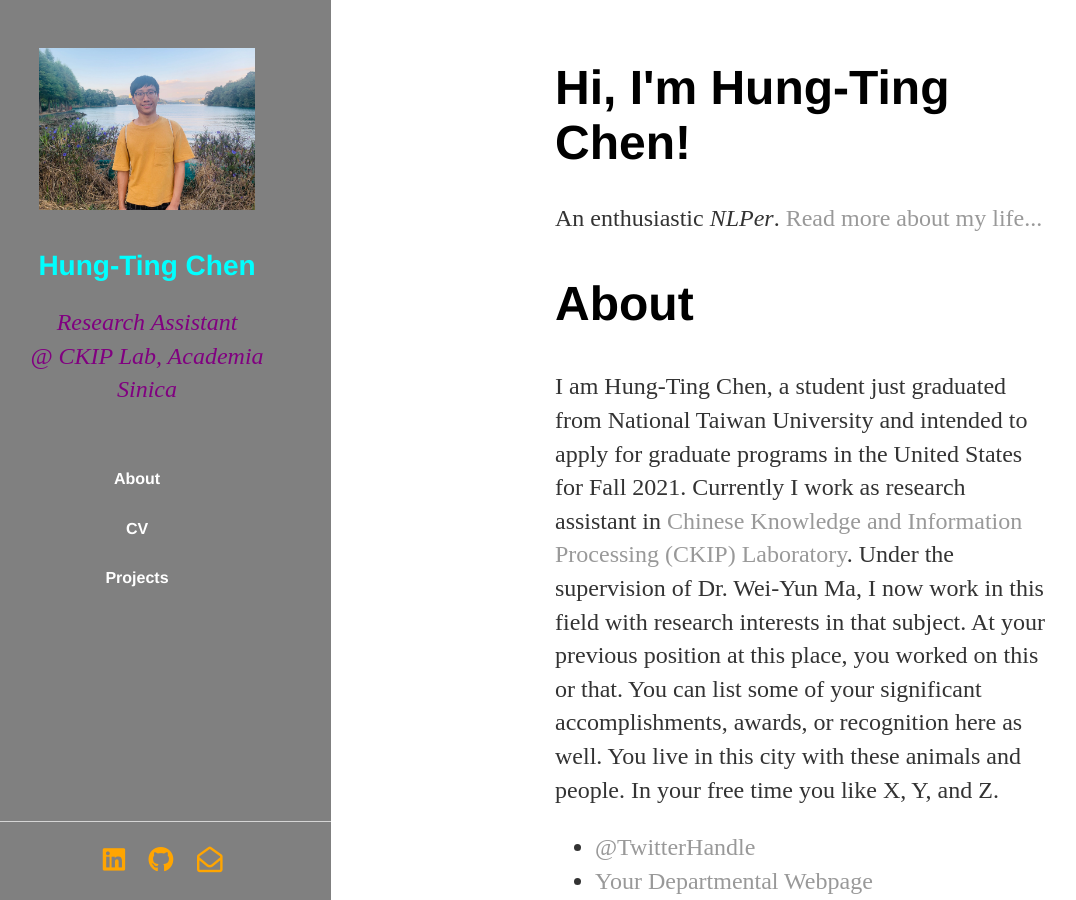
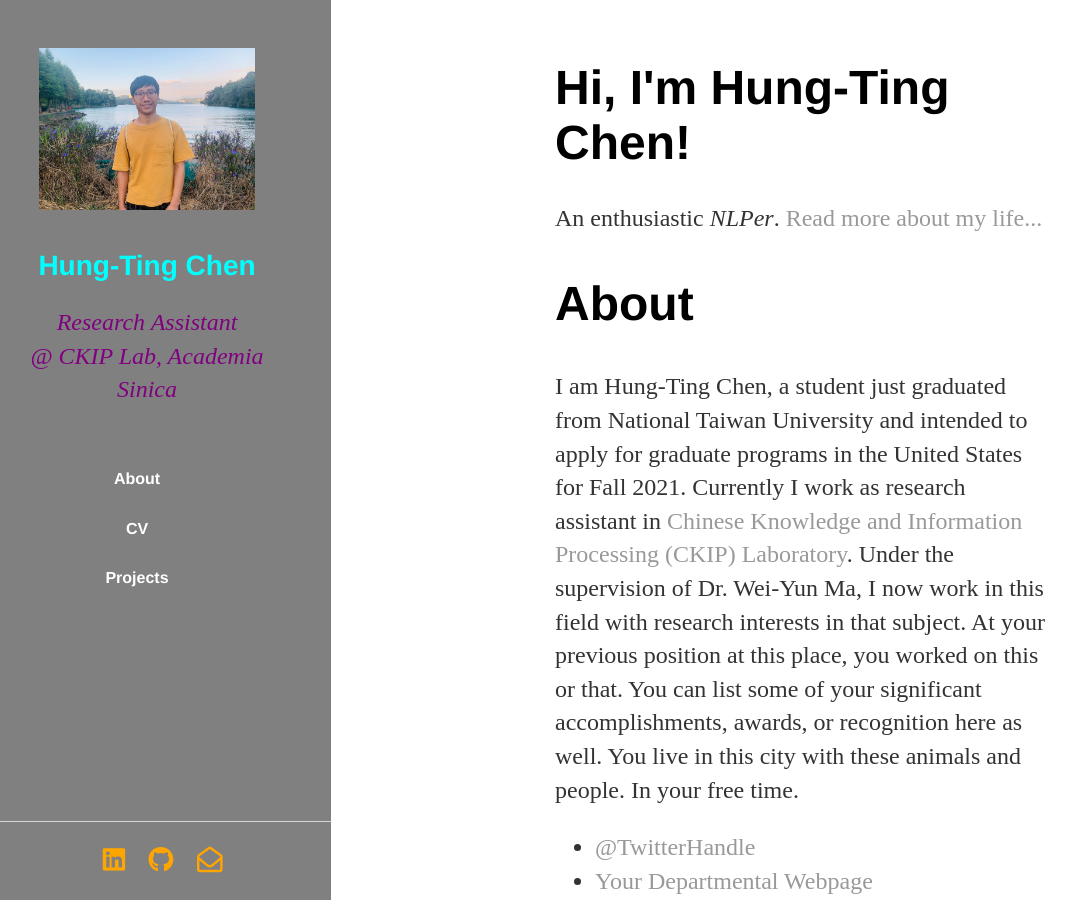
Before and after one commit to timchen0618/timchen0618.github.io, a Jekyll site: the page index.html, which Jekyll copies as it is, in a window 1280 px wide and 900 px high. Shown: the whole window, without its empty margins (37-1113 px from the left). Built offline with Jekyll 4.4.1, drawn with Linux system fonts in a browser that asks for light colours; nearby versions of some CDN libraries.

```diff
--- a/index.html
+++ b/index.html
@@ -49,7 +49,7 @@
             <section id="about">
                 <div class="about">
                     <h1>About</h1>
-                    <p> I am Hung-Ting Chen, a student just graduated from National Taiwan University and intended to apply for graduate programs in the United States for Fall 2021. Currently I work as research assistant in <a href="https://ckip.iis.sinica.edu.tw/"> Chinese Knowledge and Information Processing (CKIP) Laboratory</a>. Under the supervision of Dr. Wei-Yun Ma, I now work in this field with research interests in that subject. At your previous position at this place, you worked on this or that. You can list some of your significant accomplishments, awards, or recognition here as well. You live in this city with these animals and people. In your free time you like X, Y, and Z.</p>
+                    <p> I am Hung-Ting Chen, a student just graduated from National Taiwan University and intended to apply for graduate programs in the United States for Fall 2021. Currently I work as research assistant in <a href="https://ckip.iis.sinica.edu.tw/"> Chinese Knowledge and Information Processing (CKIP) Laboratory</a>. Under the supervision of Dr. Wei-Yun Ma, I now work in this field with research interests in that subject. At your previous position at this place, you worked on this or that. You can list some of your significant accomplishments, awards, or recognition here as well. You live in this city with these animals and people. In your free time.</p>
 
                     <ul class="contacts">
                         <li><a href="#">@TwitterHandle</a></li>
```
